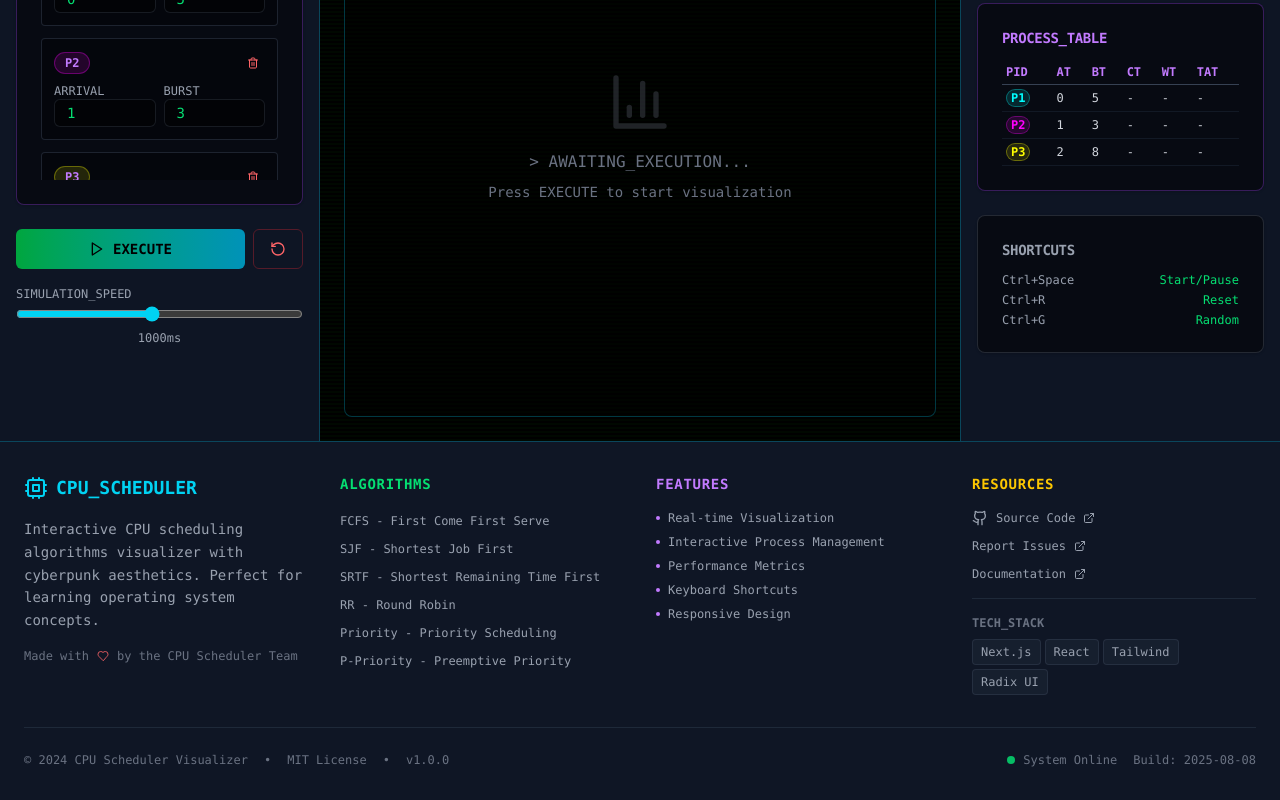
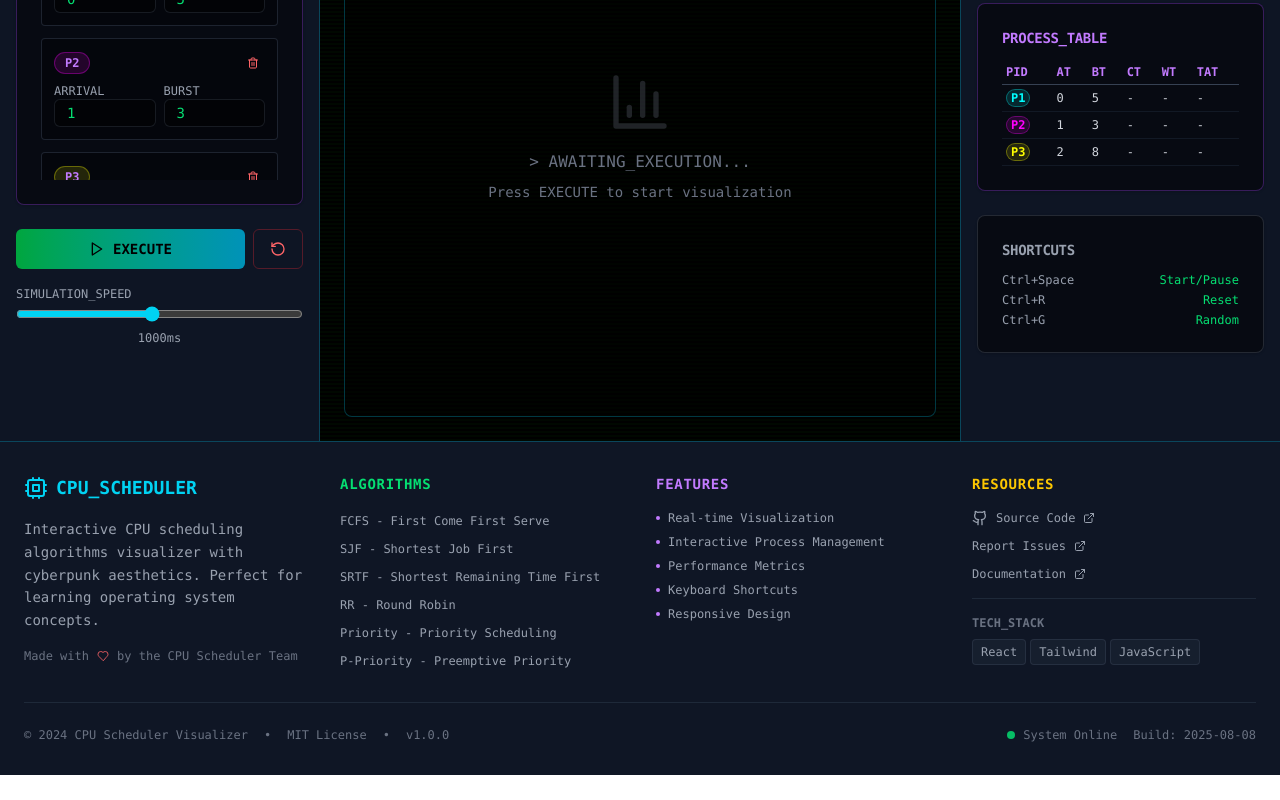
Before and after one commit to Anshuman117/CPU-Scheduling-Visualizer, a React (Vite) app: page / in a window 1280 px wide. Shown: the part 359-1159 px from the top of the page. After the commit the page ends 1134 px from the top, so only its background shows below. Built offline with nearby package versions, Linux system fonts and the light colour scheme.

Commit message:
saved changes

```diff
--- a/src/App.jsx
+++ b/src/App.jsx
@@ -1108,7 +1108,7 @@ export default function CPUSchedulerHacker() {
                 <div className="pt-4 border-t border-gray-800">
                   <h5 className="text-xs font-bold text-gray-500 font-mono mb-2">TECH_STACK</h5>
                   <div className="flex flex-wrap gap-1">
-                    {['Next.js', 'React', 'Tailwind', 'Radix UI'].map((tech) => (
+                    {['React','Tailwind', 'JavaScript'].map((tech) => (
                       <span
                         key={tech}
                         className="px-2 py-1 bg-gray-800/50 text-gray-400 text-xs font-mono rounded border border-gray-700/50"
```
